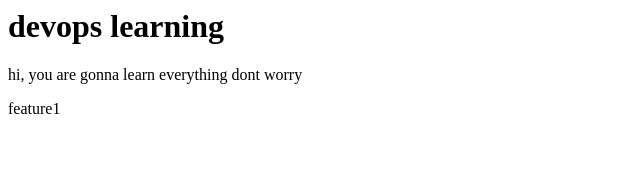
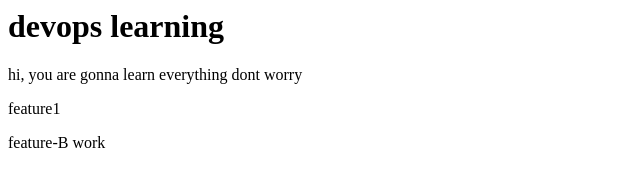
Before and after one commit to Nikhil-kahane/learning, a plain HTML site: page index.html in a window 1280 px wide. Shown: the whole page, without its empty margins (0-640 px from the left). Drawn offline with Linux system fonts and the light colour scheme.

Commit message:
added feature-b work in index.html

```diff
--- a/index.html
+++ b/index.html
@@ -3,4 +3,5 @@
 <h1> devops learning</h1>
 <p>hi, you are gonna learn everything dont worry</p>
 <p>feature1</p>
+<p>feature-B work</p>
 </html>
```
